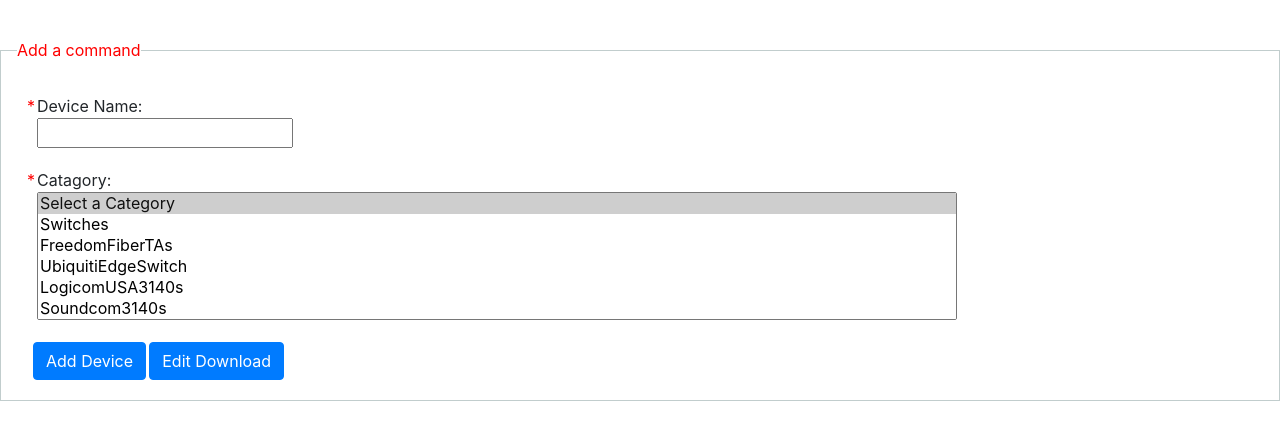
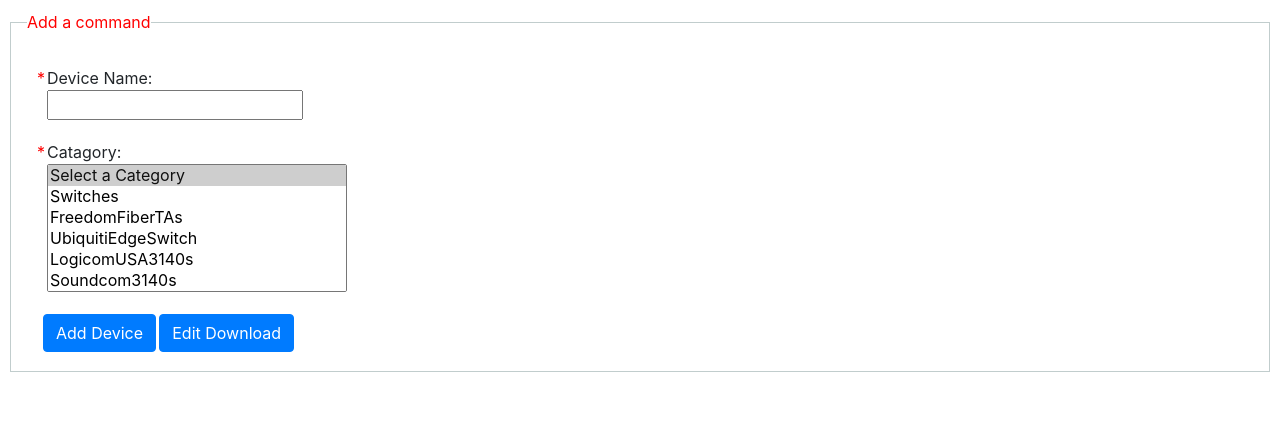
Before and after one commit to peterbassem1996/deviceManager, a plain HTML site: page form2.html in a window 1280 px wide. Drawn offline with nearby package versions, Linux system fonts and the light colour scheme.

Commit message:
Add files via upload

```diff
--- a/css/styles.css
+++ b/css/styles.css
@@ -100,3 +100,9 @@
 .invisible{
   display: none;
 }
+.addACommand{
+  margin: 10px;
+}
+#catId{
+  width: 300px;
+}
```
